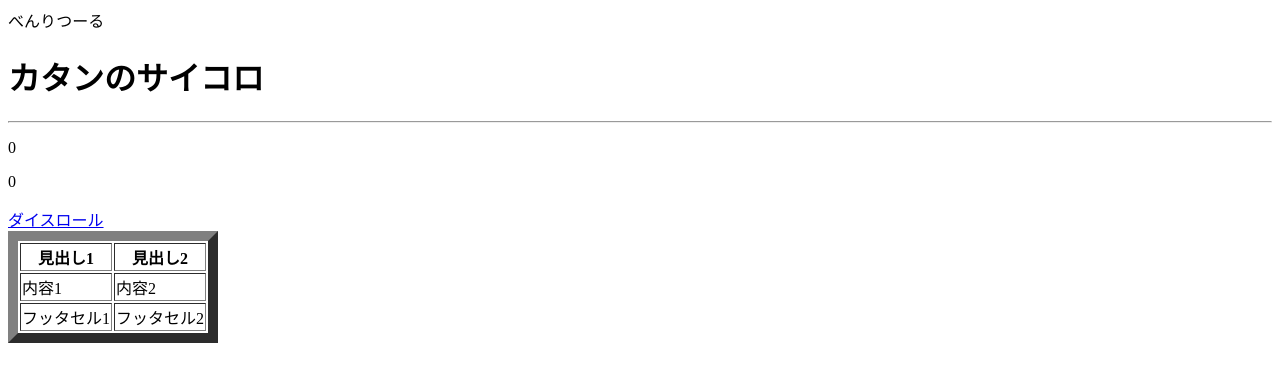
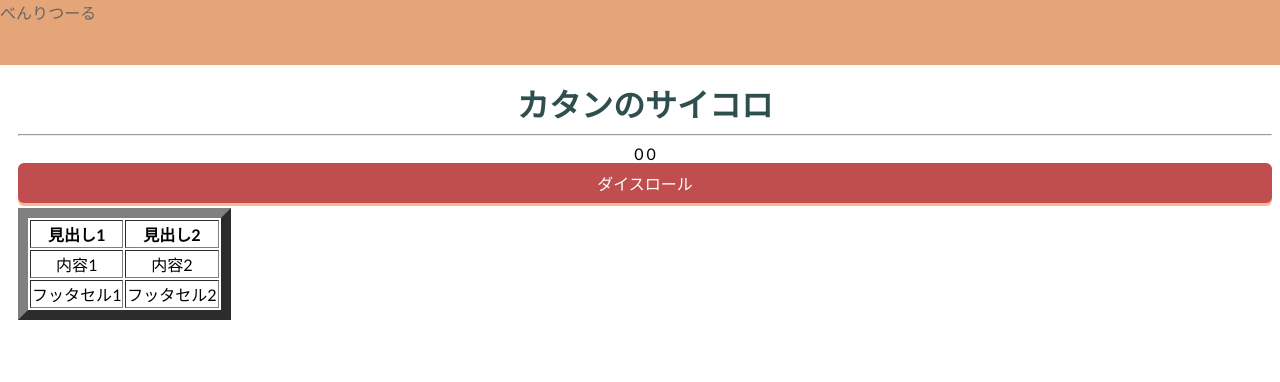
Before and after one commit to phonkg19/first, a plain HTML site: page index.html in a window 1280 px wide. Drawn offline with Linux system fonts and the light colour scheme.

Commit message:
Update stylesheet.css

```diff
--- a/stylesheet.css
+++ b/stylesheet.css
@@ -1,38 +1,57 @@
-<!DOCTYPE html>
-<html>
-  <head>
-    <link href="https://fonts.googleapis.com/css?family=Lato:400,700|Noto+Sans+JP:400,700" rel="stylesheet">
-    <link rel="stylesheet" href="stylesheet.css">
-    <meta charset="utf-8">
-    <title>カタンのサイコロ</title>
-  </head>
-  <body>
-    <script type="text/javascript">
-      　const roll=()=>{
-        const changeResultBig = document.getElementById("resultBig");
-        changeResultBig.innerHTML = Math.floor(Math.random()*6+1);
-        const changeResultSmall = document.getElementById("resultSmall");
-        changeResultSmall.innerHTML = Math.floor(Math.random()*6+1);
-        const resultSumF= changeResultBig + changeResultSmall;
-        changeResultSumF.innerHTML = document.getElementById("resultSumId");
-      }
-    </script>
-    <header>
-      べんりつーる
-    </header>
+body {
+  font-family: 'Lato', 'Noto Sans JP', 'ヒラギノ角ゴ ProN', 'Hiragino Kaku Gothic ProN', 'メイリオ', Meiryo, 'ＭＳ Ｐゴシック', 'MS PGothic', sans-serif;
+}
 
-    <div class="dice">
-      <h1>カタンのサイコロ</h1>
-      <hr>
-      <p id="resultBig">0</p>
-      <p id="resultSmall">0</p>
-      <a href="#" class="diceRoll" onclick="roll()">ダイスロール</a>
-      <p>Two dice result is....</p>
-      <p id="resultSumId">0</p>
-    <script>
-      //document.write("a");
+*{
+  box-sizing: border-box;
+}
 
-      //document.write("<div class="resultSum">resultSumF</div>");
-    </script>
-    <!--document.write("<strong>Samurai</strong>");-->
-</html>
+a {
+  text-decoration: none;
+}
+
+.dice{
+  margin:0 0 0 10px;
+  text-align: center;
+}
+
+.dice h1{
+  color:#2f4f4f;
+  margin: 80px 0 0 0;
+  text-align: center;
+}
+
+.dice p{
+  display:inline;
+}
+
+header {
+  height: 65px;
+  width: 100%;
+  background-color: chocolate;
+  position:fixed;
+  top:0;
+  z-index:10;
+  display: block;
+  left:0;
+  opacity: 0.6;
+}
+
+.diceRoll{
+  background-color:firebrick;
+  padding:8px 24px;
+  color:white;
+  opacity:0.8;
+  display: block;
+  text-align: center;
+  border-radius:6px;
+  cursor: pointer;
+  box-shadow: 0 3px lightsalmon;
+  margin-bottom: 5px;
+}
+
+.diceRoll:active{
+  position: relative;
+  top: 3px;
+  box-shadow: none;
+}
```
